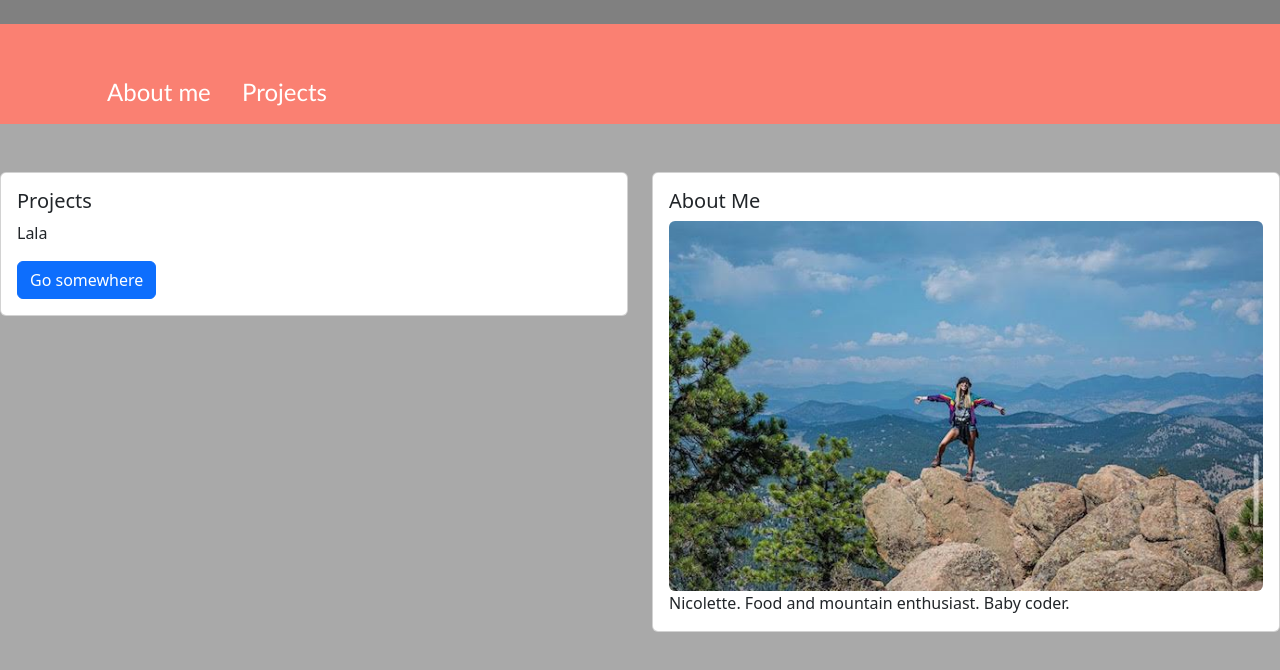
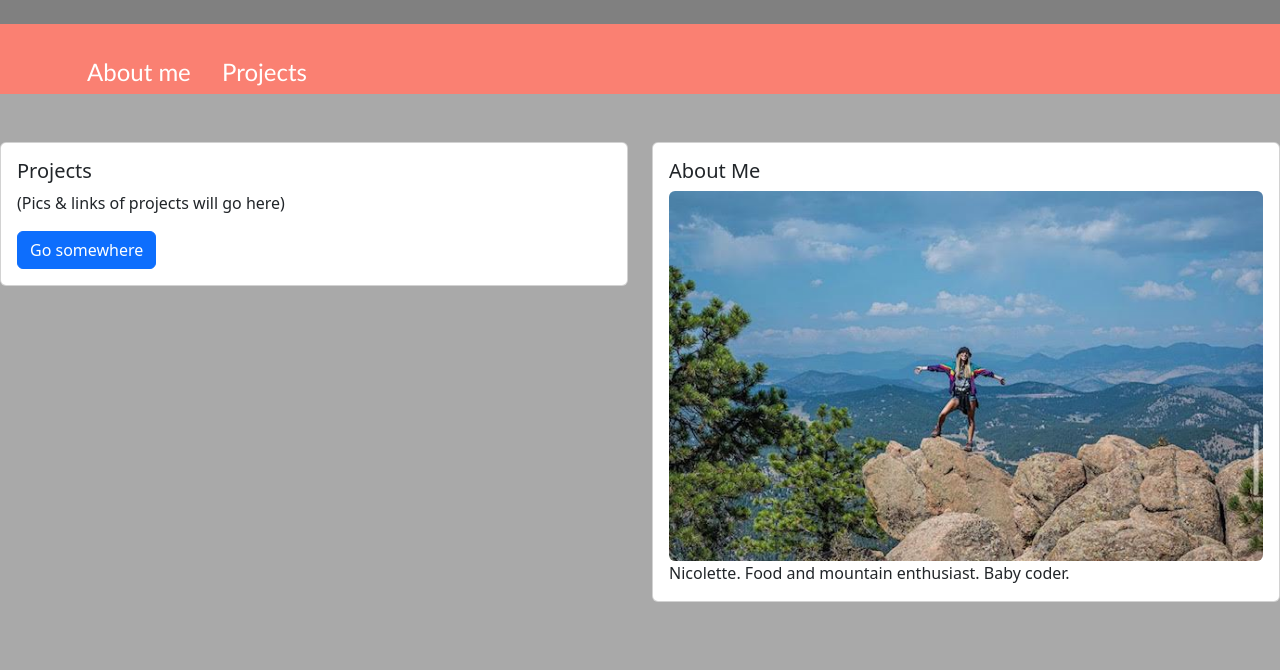
Before and after one commit to NicoletteBoggs/Portfolio, a plain HTML site: page index.html in a window 1280 px wide. Shown: the part 84-754 px from the top of the page. Drawn offline with nearby package versions, Linux system fonts and the light colour scheme.

Commit message:
project section

```diff
--- a/Assets/style.css
+++ b/Assets/style.css
@@ -54,8 +54,8 @@ a {
 
 .navigation {
     margin-left: 0px;
-    padding: 50px;
-    height: 100px;
+    padding: 30px;
+    height: 70px;
     font-family: 'Gill Sans', 'Gill Sans MT', Calibri, 'Trebuchet MS', sans-serif;
     background-color: salmon;
     color: white;
--- a/index.html
+++ b/index.html
@@ -52,7 +52,7 @@
         <div class="card">
           <div class="card-body">
             <h5 class="card-title">Projects</h5>
-            <p class="card-text">Lala</p>
+            <p class="card-text">(Pics & links of projects will go here)</p>
             <a href="#" class="btn btn-primary">Go somewhere</a>
           </div>
         </div>
```
